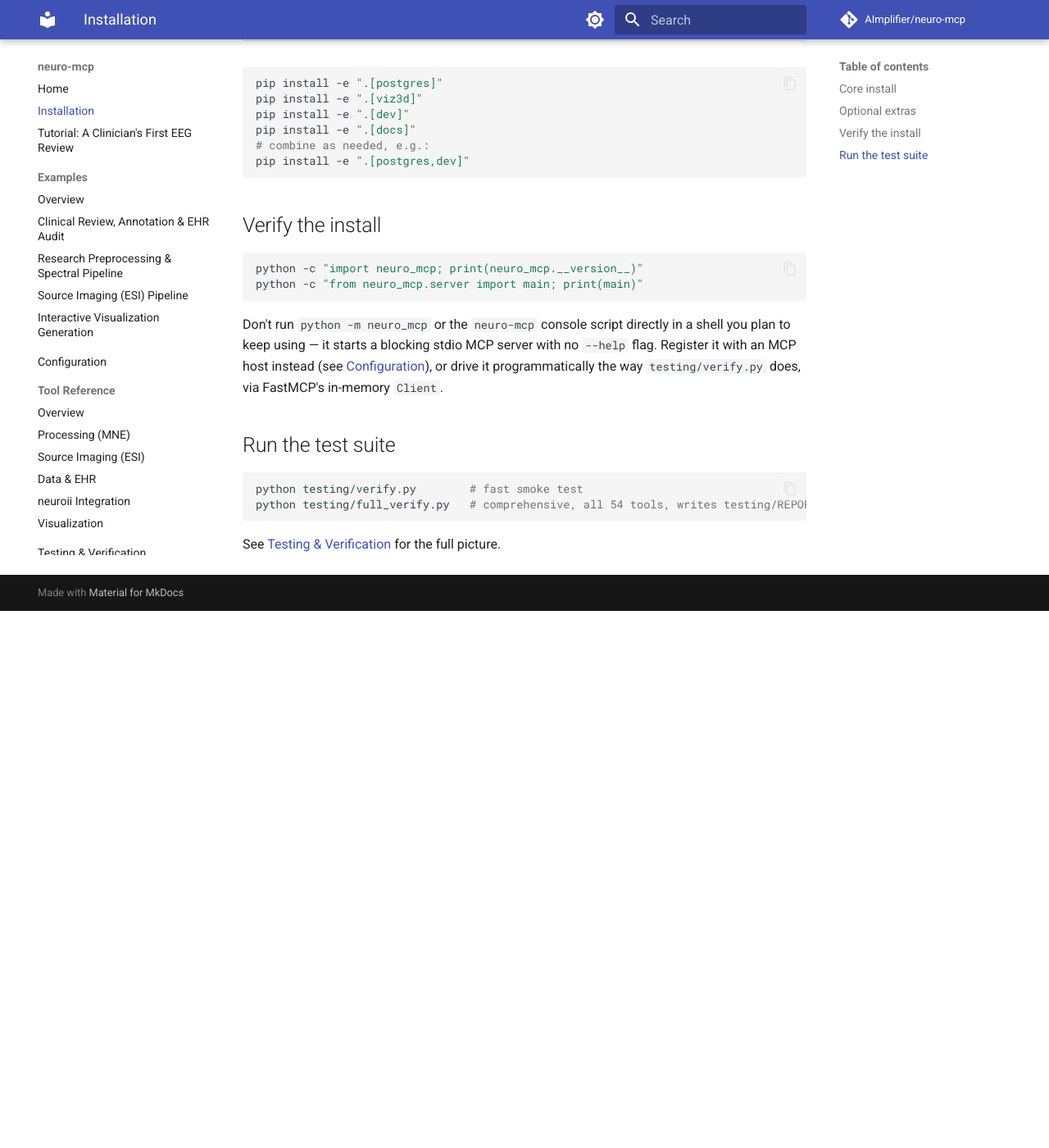
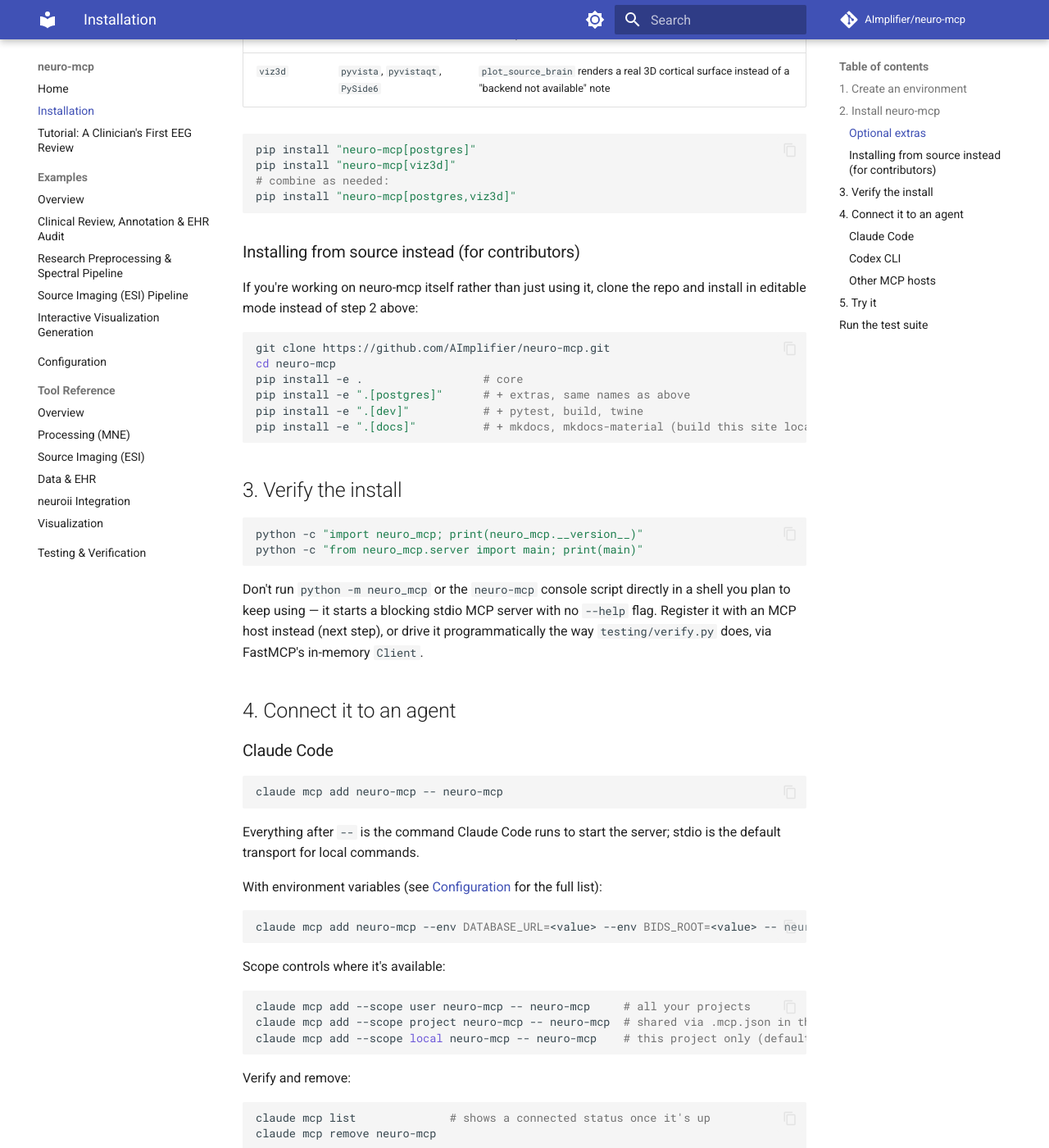
Before and after one commit to AImplifier/neuro-mcp, an MkDocs documentation site: the page built from docs/installation.md, in a window 1280 px wide and 1400 px high, scrolled down 890 px. Shown: the whole window at 82% size. Built offline with MkDocs 1.6.1 and Material for MkDocs 9.7.7, drawn with Linux system fonts in a browser that asks for light colours; comment, search, counter and statistics services are not loaded; before the commit the page ends 1635 px from its top, so only the background shows below that; some of the changed text lies outside the part shown.

Commit message:
Rewrite Installation as a zero-to-hero flow with Claude Code / Codex CLI setup
Switches the primary install path to `pip install neuro-mcp` (real PyPI)
with the editable/source install demoted to a "for contributors" option.
Adds step-by-step Claude Code and Codex CLI registration (claude mcp add /
codex mcp add / config.toml), plus a generic mcpServers JSON fallback for
other hosts. Configuration.md's registration section now points here
instead of duplicating the same content.

````diff
--- a/docs/installation.md
+++ b/docs/installation.md
@@ -4,38 +4,59 @@
 SciPy/NumPy/scikit-learn, matplotlib, and Plotly; several capabilities are
 gated behind optional extras so you only pay for what you use.
 
-## Core install
+This page walks through everything from a bare Python environment to a
+working tool call inside Claude Code or Codex CLI.
+
+## 1. Create an environment
 
 ```bash
 conda create -n neuro-mcp python=3.11 -y   # or any Python >=3.10 env
 conda activate neuro-mcp
-pip install -e .
 ```
 
-This gives you processing (`tools_core.py`), source imaging
-(`tools_source.py`), the data/EHR store on SQLite, and the neuroii
-visualization/annotation tools (`tools_viz_neuroii.py`, `tools_neuroii.py`) —
-everything except a production database driver and 3D brain rendering.
+A virtualenv works equally well if you don't use conda.
 
-## Optional extras
+## 2. Install neuro-mcp
+
+```bash
+pip install neuro-mcp
+```
+
+This installs from [PyPI](https://pypi.org/project/neuro-mcp/) and gives you
+processing (`tools_core.py`), source imaging (`tools_source.py`), the
+data/EHR store on SQLite, and the neuroii visualization/annotation tools
+(`tools_viz_neuroii.py`, `tools_neuroii.py`) — everything except a production
+database driver and 3D brain rendering.
+
+### Optional extras
 
 | Extra | Installs | Unlocks |
 |---|---|---|
 | `postgres` | `psycopg[binary]>=3.1` | `DATABASE_URL=postgresql+psycopg://...` for a shared/production data store |
 | `viz3d` | `pyvista`, `pyvistaqt`, `PySide6` | `plot_source_brain` renders a real 3D cortical surface instead of a "backend not available" note |
-| `dev` | `pytest`, `build`, `twine` | Building/publishing the package, plus the `testing/` scripts (which don't require pytest to run, but the extra keeps the tooling handy) |
-| `docs` | `mkdocs`, `mkdocs-material` | Building this documentation site locally |
 
 ```bash
-pip install -e ".[postgres]"
-pip install -e ".[viz3d]"
-pip install -e ".[dev]"
-pip install -e ".[docs]"
-# combine as needed, e.g.:
-pip install -e ".[postgres,dev]"
+pip install "neuro-mcp[postgres]"
+pip install "neuro-mcp[viz3d]"
+# combine as needed:
+pip install "neuro-mcp[postgres,viz3d]"
 ```
 
-## Verify the install
+### Installing from source instead (for contributors)
+
+If you're working on neuro-mcp itself rather than just using it, clone the
+repo and install in editable mode instead of step 2 above:
+
+```bash
+git clone https://github.com/AImplifier/neuro-mcp.git
+cd neuro-mcp
+pip install -e .                  # core
+pip install -e ".[postgres]"      # + extras, same names as above
+pip install -e ".[dev]"           # + pytest, build, twine
+pip install -e ".[docs]"          # + mkdocs, mkdocs-material (build this site locally)
+```
+
+## 3. Verify the install
 
 ```bash
 python -c "import neuro_mcp; print(neuro_mcp.__version__)"
@@ -44,9 +65,90 @@
 
 Don't run `python -m neuro_mcp` or the `neuro-mcp` console script directly in
 a shell you plan to keep using — it starts a blocking stdio MCP server with no
-`--help` flag. Register it with an MCP host instead (see
-[Configuration](configuration.md)), or drive it programmatically the way
-`testing/verify.py` does, via FastMCP's in-memory `Client`.
+`--help` flag. Register it with an MCP host instead (next step), or drive it
+programmatically the way `testing/verify.py` does, via FastMCP's in-memory
+`Client`.
+
+## 4. Connect it to an agent
+
+### Claude Code
+
+```bash
+claude mcp add neuro-mcp -- neuro-mcp
+```
+Everything after `--` is the command Claude Code runs to start the server;
+stdio is the default transport for local commands.
+
+With environment variables (see [Configuration](configuration.md) for the
+full list):
+```bash
+claude mcp add neuro-mcp --env DATABASE_URL=<value> --env BIDS_ROOT=<value> -- neuro-mcp
+```
+
+Scope controls where it's available:
+```bash
+claude mcp add --scope user neuro-mcp -- neuro-mcp     # all your projects
+claude mcp add --scope project neuro-mcp -- neuro-mcp  # shared via .mcp.json in the repo
+claude mcp add --scope local neuro-mcp -- neuro-mcp    # this project only (default)
+```
+
+Verify and remove:
+```bash
+claude mcp list              # shows a connected status once it's up
+claude mcp remove neuro-mcp
+```
+
+### Codex CLI
+
+```bash
+codex mcp add neuro-mcp -- neuro-mcp
+```
+
+Or edit `~/.codex/config.toml` directly:
+```toml
+[mcp_servers.neuro-mcp]
+command = "neuro-mcp"
+args = []
+
+[mcp_servers.neuro-mcp.env]
+DATABASE_URL = "..."
+BIDS_ROOT = "..."
+```
+
+Note Codex uses snake_case `mcp_servers` in its TOML config, unlike Claude
+Code's `mcpServers` JSON — don't mix the two formats up if you're copying
+config between hosts.
+
+### Other MCP hosts
+
+Any host that reads a `mcpServers` JSON block works the same way:
+
+```json
+{
+  "mcpServers": {
+    "neuro-analysis": {
+      "command": "/path/to/envs/neuro-mcp/bin/python",
+      "args": ["-m", "neuro_mcp"],
+      "env": {
+        "DATABASE_URL": "sqlite:////data/neuro_mcp.db",
+        "BIDS_ROOT": "/data/bids"
+      }
+    }
+  }
+}
+```
+Point `command` at the interpreter inside the environment where you installed
+`neuro-mcp` — this sidesteps any `PATH` ambiguity between multiple Python
+environments.
+
+## 5. Try it
+
+Once connected, ask your agent something like *"load this EEG recording and
+show me the raw traces"* — no need to remember tool names, the agent handles
+that. Walk through a full first session in the
+[Tutorial: A Clinician's First EEG Review](examples/tutorial-first-eeg-review.md),
+or jump straight to the [Tool Reference](tools/index.md) if you'd rather see
+the raw call signatures.
 
 ## Run the test suite
 
````
Also changed, not shown: docs/configuration.md (+3 -21 lines).
